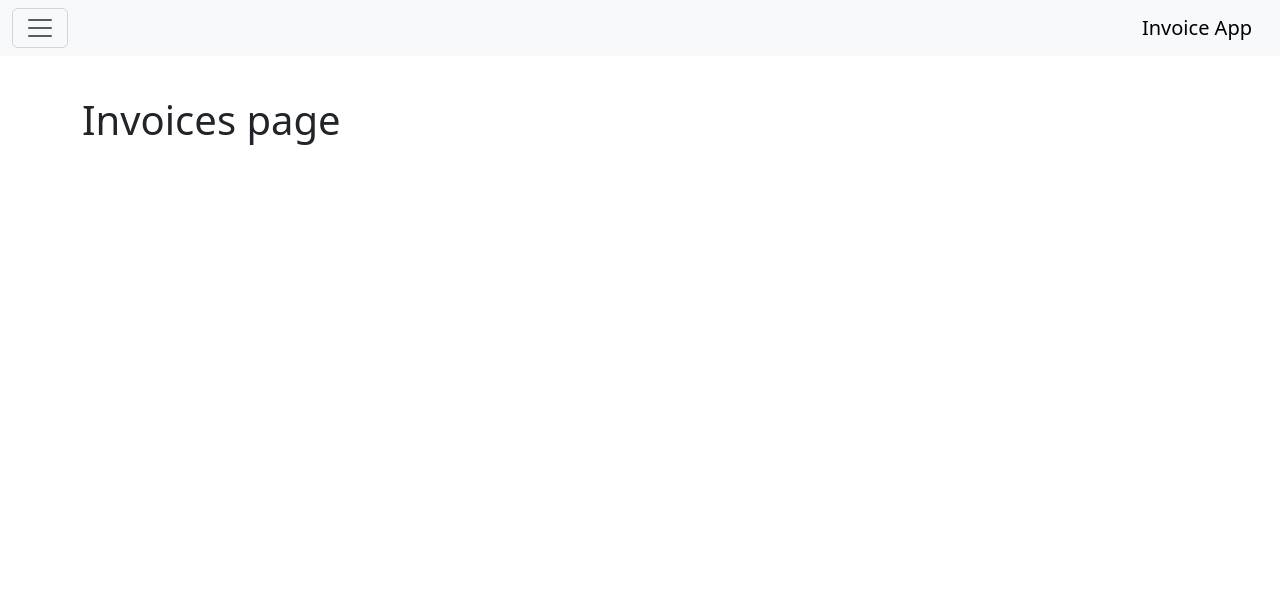
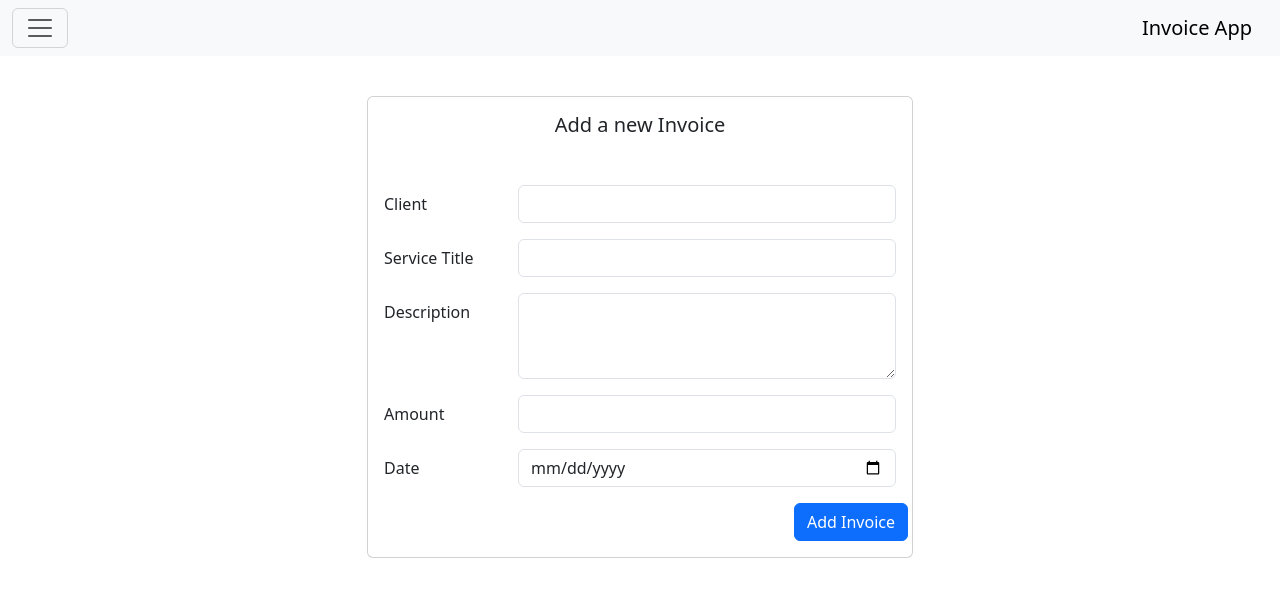
Before and after one commit to HanifaTavassoli/freelance-invoice-app, a website: page invoices.html in a window 1280 px wide. Drawn offline with nearby package versions, Linux system fonts and the light colour scheme.

Commit message:
Add invoice form with required fields

```diff
--- a/invoices.html
+++ b/invoices.html
@@ -63,7 +63,87 @@
     </header>
     <main class="mt-5 pt-5">
       <div class="container">
-        <h1>Invoices page</h1>
+        <div class="row justify-content-center">
+          <div class="col-12 col-sm-8 col-md-8 col-lg-6">
+            <div class="card border-none">
+              <div class="card-body">
+                <h5 class="card-title text-center mb-5">Add a new Invoice</h5>
+                <form id="invoice-form">
+                  <div class="mb-3 row">
+                    <label for="invoice-client" class="col-sm-3 col-form-label"
+                      >Client</label
+                    >
+                    <div class="col-sm-9">
+                      <select
+                        class="form-control"
+                        id="invoice-client"
+                        required
+                      ></select>
+                    </div>
+                  </div>
+                  <div class="mb-3 row">
+                    <label for="invoice-service" class="col-sm-3 col-form-label"
+                      >Service Title</label
+                    >
+                    <div class="col-sm-9">
+                      <input
+                        type="text"
+                        class="form-control"
+                        id="invoice-service"
+                        required
+                      />
+                    </div>
+                  </div>
+                  <div class="mb-3 row">
+                    <label
+                      for="invoice-description"
+                      class="col-sm-3 col-form-label"
+                      >Description</label
+                    >
+                    <div class="col-sm-9">
+                      <textarea
+                        class="form-control"
+                        id="invoice-description"
+                        rows="3"
+                      ></textarea>
+                    </div>
+                  </div>
+                  <div class="mb-3 row">
+                    <label for="invoice-amount" class="col-sm-3 col-form-label"
+                      >Amount</label
+                    >
+                    <div class="col-sm-9">
+                      <input
+                        type="number"
+                        class="form-control"
+                        id="invoice-amount"
+                        required
+                      />
+                    </div>
+                  </div>
+                  <div class="mb-3 row">
+                    <label for="invoice-date" class="col-sm-3 col-form-label"
+                      >Date</label
+                    >
+                    <div class="col-sm-9">
+                      <input
+                        type="date"
+                        class="form-control"
+                        id="invoice-date"
+                      />
+                    </div>
+                  </div>
+
+                  <div class="row justify-content-end">
+                    <button type="submit" class="btn btn-primary w-auto">
+                      Add Invoice
+                    </button>
+                  </div>
+                </form>
+              </div>
+            </div>
+          </div>
+        </div>
       </div>
     </main>
     <script type="module" src="js/invoices.js"></script>
```
